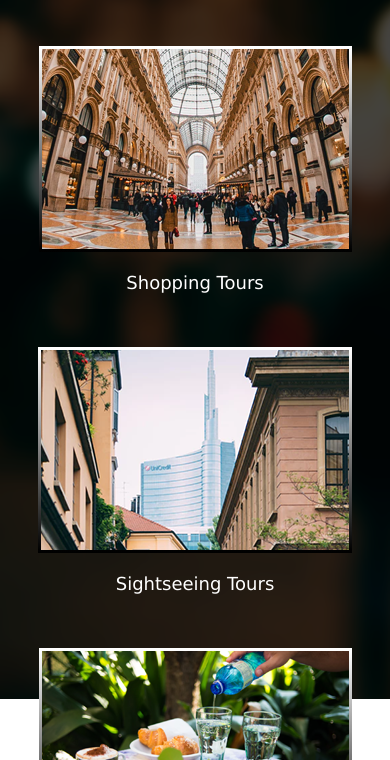
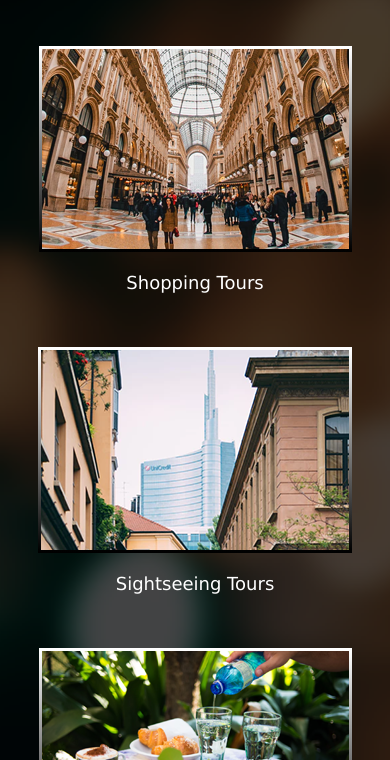
Before and after one commit to Coffeinchik21/ThirdHomeWork, a plain HTML site: page index.html in a window 390 px wide. Shown: the part 145-905 px from the top of the page. Drawn offline with Linux system fonts and the light colour scheme.

Commit message:
Fixed a new bug with the background

```diff
--- a/styles/style.css
+++ b/styles/style.css
@@ -215,6 +215,10 @@ footer {
 }
 
 @media screen and (max-width: 1024px) {
+    html {
+        height: inherit;
+    }
+
     main {
         grid-template-columns: 1fr 1fr;
     }
```
